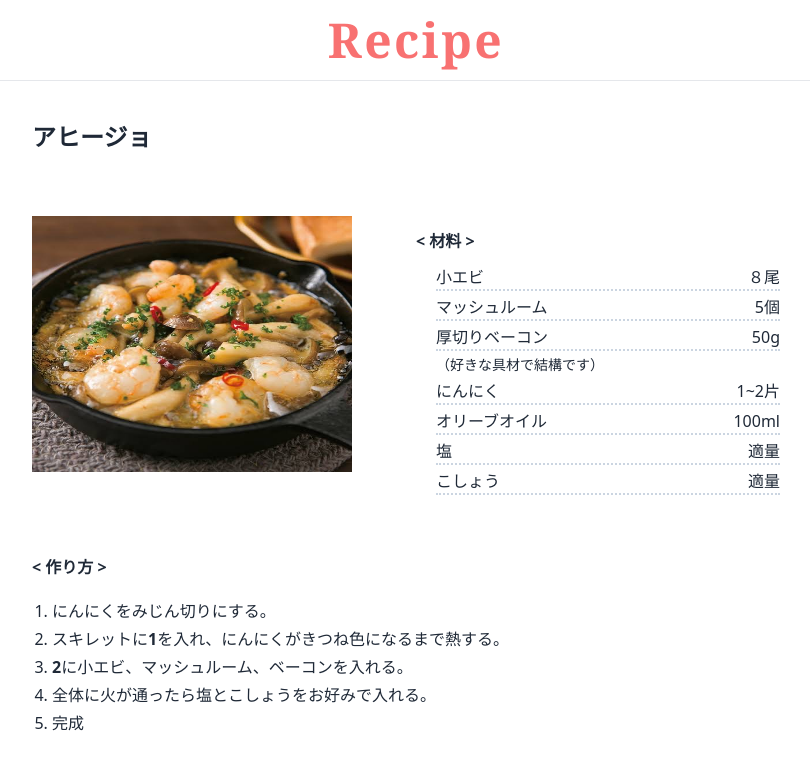
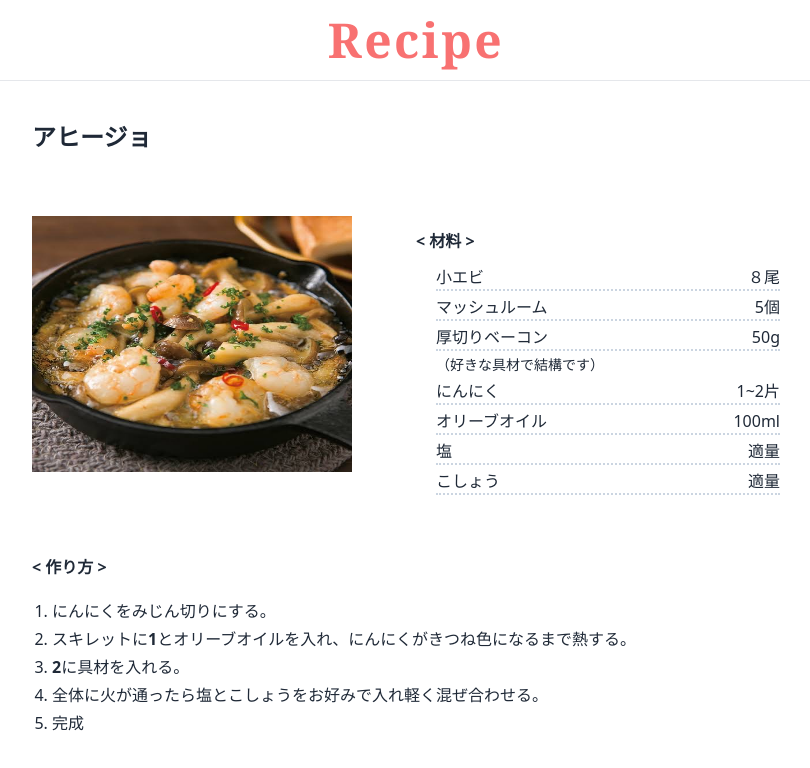
Before and after one commit to sakikomuro/recipe-nuxt, a Nuxt app: page /3 in a window 1280 px wide. Shown: the top 768 px of the page, without its empty margins (224-1034 px from the left). Built offline with nearby package versions, Linux system fonts and the light colour scheme.

Commit message:
3.vueレシピ更新

```diff
--- a/pages/3.vue
+++ b/pages/3.vue
@@ -55,13 +55,12 @@ import HeaderComponent from '../components/HeaderComponent.vue';
           <li>にんにくをみじん切りにする。</li>
           <li>
             スキレットに<span class="font-bold">1</span
-            >を入れ、にんにくがきつね色になるまで熱する。
+            >とオリーブオイルを入れ、にんにくがきつね色になるまで熱する。
           </li>
+          <li><span class="font-bold">2</span>に具材を入れる。</li>
           <li>
-            <span class="font-bold">2</span
-            >に小エビ、マッシュルーム、ベーコンを入れる。
+            全体に火が通ったら塩とこしょうをお好みで入れ軽く混ぜ合わせる。
           </li>
-          <li>全体に火が通ったら塩とこしょうをお好みで入れる。</li>
           <li>完成</li>
         </ul>
       </div>
```
